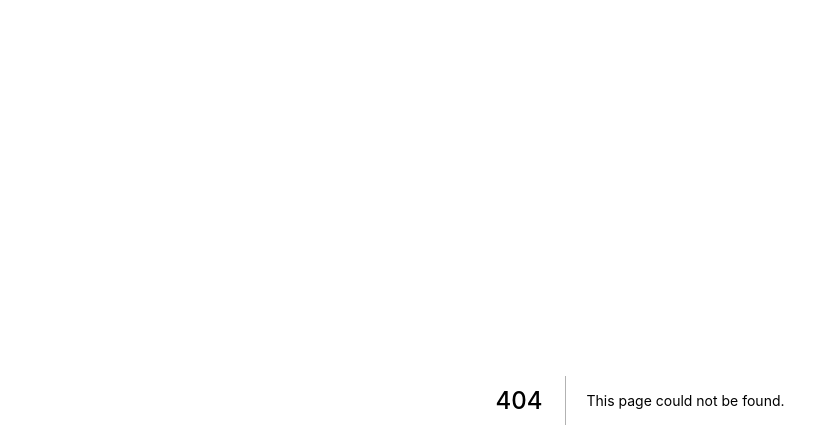
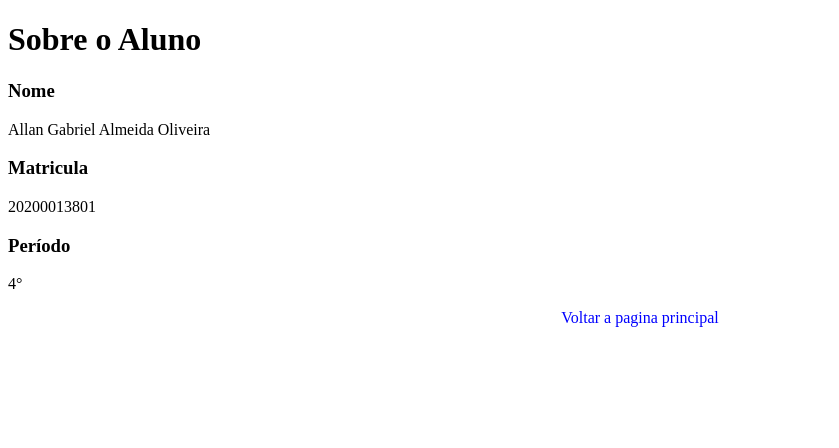
Before and after one commit to allangbr/nextIniciate, a Next.js app: page /paginasInternas/about in a window 1280 px wide. Before the commit this address had no page. Shown: the top 448 px of the page, without its empty margins (0-839 px from the left). Built offline with nearby package versions, Linux system fonts and the light colour scheme.

Commit message:
receita 2

```diff
--- /dev/null
+++ b/pages/paginasInternas/about.js
@@ -0,0 +1,42 @@
+import Link from 'next/link'
+
+export default function Principal() {
+  return (
+    <div>
+      <style jsx>{`
+        a {
+          color: blue;
+          text-decoration: none;
+          display: flex;
+          justify-content: center;
+        }
+      `}
+      </style>
+
+      <h1>Sobre o Aluno</h1>
+      <Info />
+      <Link href="/">
+          <a>Voltar a pagina principal</a>
+      </Link>
+    </div>
+  )
+}
+
+export function Info () {
+  return (
+    <div>
+      <div id="nome">
+        <h3>Nome </h3>
+        <p>Allan Gabriel Almeida Oliveira</p>
+      </div>
+      <div id="matricula">
+        <h3>Matricula </h3>
+        <p>20200013801</p>
+      </div>
+      <div id="periodo">
+        <h3>Período </h3>
+        <p>4°</p>
+      </div>
+    </div>
+  )
+}
```
Also changed, not shown: components/anime.js (added, +9 -0 lines), components/export.js (deleted, +0 -19 lines), components/filme.js (added, +9 -0 lines), pages/index.js (+23 -3 lines), pages/paginasInternas/novaPagina.js (added, +29 -0 lines).
